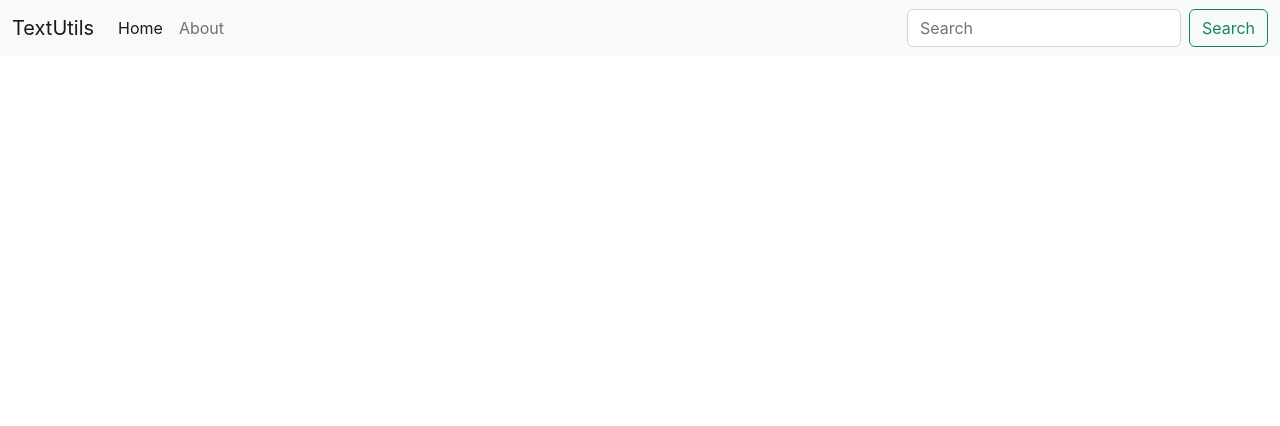
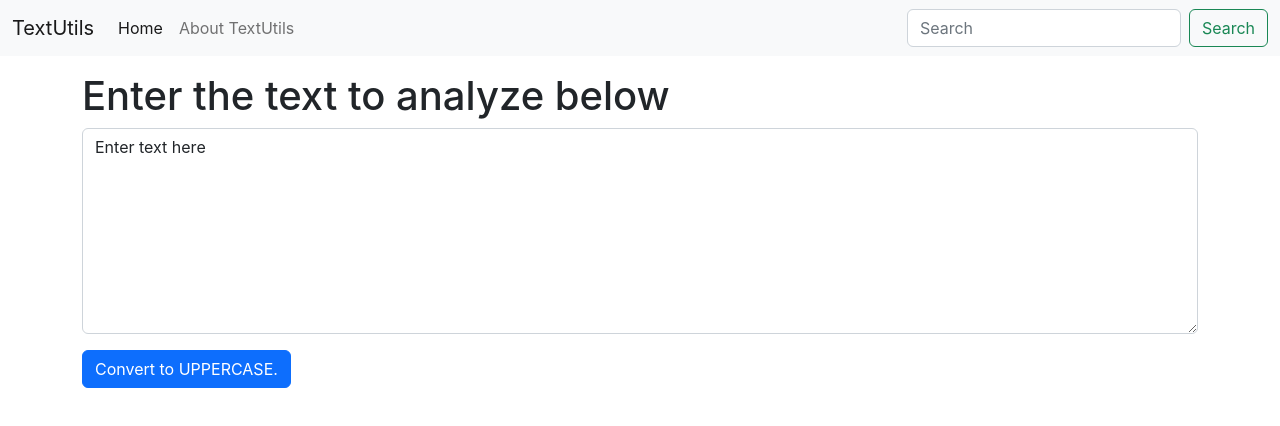
Before and after one commit to CodeWithShashank/Text-Utils, a React (Create React App) app: page / in a window 1280 px wide. Shown: the top 426 px of the page. Built offline with nearby package versions, Linux system fonts and the light colour scheme.

Commit message:
Added toUpperCase Functionality.

```diff
--- a/src/App.js
+++ b/src/App.js
@@ -1,30 +1,14 @@
 import './App.css';
+import Navbar from './components/Navbar';
+import TextForm from './components/TextForm';
 
 function App() {
   return (
     <>
-      <nav className="navbar navbar-expand-lg bg-light">
-        <div className="container-fluid">
-          <a className="navbar-brand" href="/">TextUtils</a>
-          <button className="navbar-toggler" type="button" data-bs-toggle="collapse" data-bs-target="#navbarSupportedContent" aria-controls="navbarSupportedContent" aria-expanded="false" aria-label="Toggle navigation">
-            <span className="navbar-toggler-icon"></span>
-          </button>
-          <div className="collapse navbar-collapse" id="navbarSupportedContent">
-            <ul className="navbar-nav me-auto mb-2 mb-lg-0">
-              <li className="nav-item">
-                <a className="nav-link active" aria-current="page" href="/">Home</a>
-              </li>
-              <li className="nav-item">
-                <a className="nav-link" href="/">About</a>
-              </li>
-            </ul>
-            <form className="d-flex" role="search">
-              <input className="form-control me-2" type="search" placeholder="Search" aria-label="Search"/>
-                <button className="btn btn-outline-success" type="submit">Search</button>
-            </form>
-          </div>
-        </div>
-      </nav>
+      <Navbar title="TextUtils" aboutText = "About TextUtils"/>
+      <div className="container my-3">
+      <TextForm heading = "Enter the text to analyze below"/>
+      </div>
     </>
   );
 }
--- /dev/null
+++ b/src/components/Navbar.js
@@ -0,0 +1,41 @@
+import React from 'react'
+import PropTypes from 'prop-types'
+
+export default function Navbar(props) {
+    return (
+        <>
+            <nav className="navbar navbar-expand-lg bg-light">
+                <div className="container-fluid">
+                    <a className="navbar-brand" href="/">{props.title}</a>
+                    <button className="navbar-toggler" type="button" data-bs-toggle="collapse" data-bs-target="#navbarSupportedContent" aria-controls="navbarSupportedContent" aria-expanded="false" aria-label="Toggle navigation">
+                        <span className="navbar-toggler-icon"></span>
+                    </button>
+                    <div className="collapse navbar-collapse" id="navbarSupportedContent">
+                        <ul className="navbar-nav me-auto mb-2 mb-lg-0">
+                            <li className="nav-item">
+                                <a className="nav-link active" aria-current="page" href="/">Home</a>
+                            </li>
+                            <li className="nav-item">
+                                <a className="nav-link" href="/">{props.aboutText}</a>
+                            </li>
+                        </ul>
+                        <form className="d-flex" role="search">
+                            <input className="form-control me-2" type="search" placeholder="Search" aria-label="Search" />
+                            <button className="btn btn-outline-success" type="submit">Search</button>
+                        </form>
+                    </div>
+                </div>
+            </nav>
+        </>
+    )
+}
+
+Navbar.propTypes = {
+    title: PropTypes.string.isRequired,
+    aboutText: PropTypes.string.isRequired
+};
+
+Navbar.defaultProps = {
+    title: 'Set title here',
+    aboutText: 'About'
+};
--- /dev/null
+++ b/src/components/TextForm.js
@@ -0,0 +1,25 @@
+import React,{useState} from 'react'
+
+
+export default function TextForm(props) {
+    const handleUpClick = () => {
+        //console.log("Uppercase was clicked and the text was " + text);
+        let newText = text.toUpperCase();
+        setText(newText);
+    }
+
+    const handleOnChange = (event) => {
+        //console.log("On change");
+        setText(event.target.value);
+    }
+    const [text,setText] = useState('Enter text here');
+    return (
+        <div>
+            <h1>{props.heading}</h1>
+            <div className="mb-3">
+                <textarea className="form-control" value={text} onChange={handleOnChange} id="myBox" rows="8"></textarea>
+            </div>
+            <button className="btn btn-primary" onClick={handleUpClick}>Convert to UPPERCASE.</button>
+        </div>
+    )
+}
```
